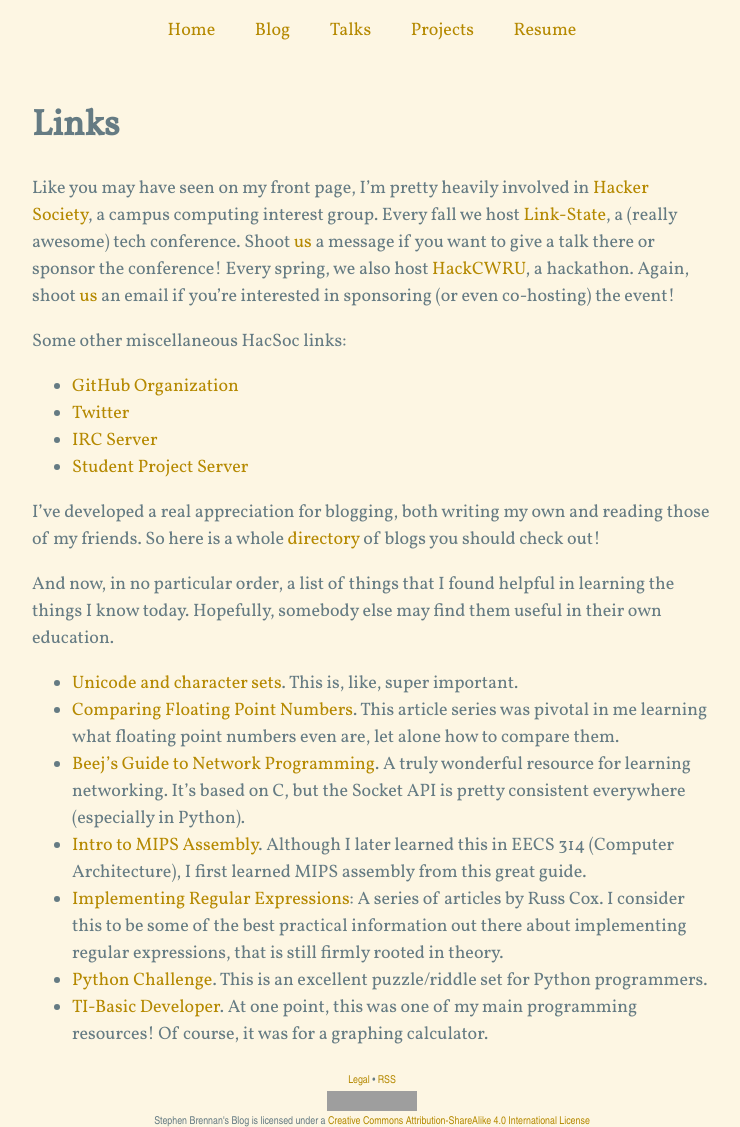
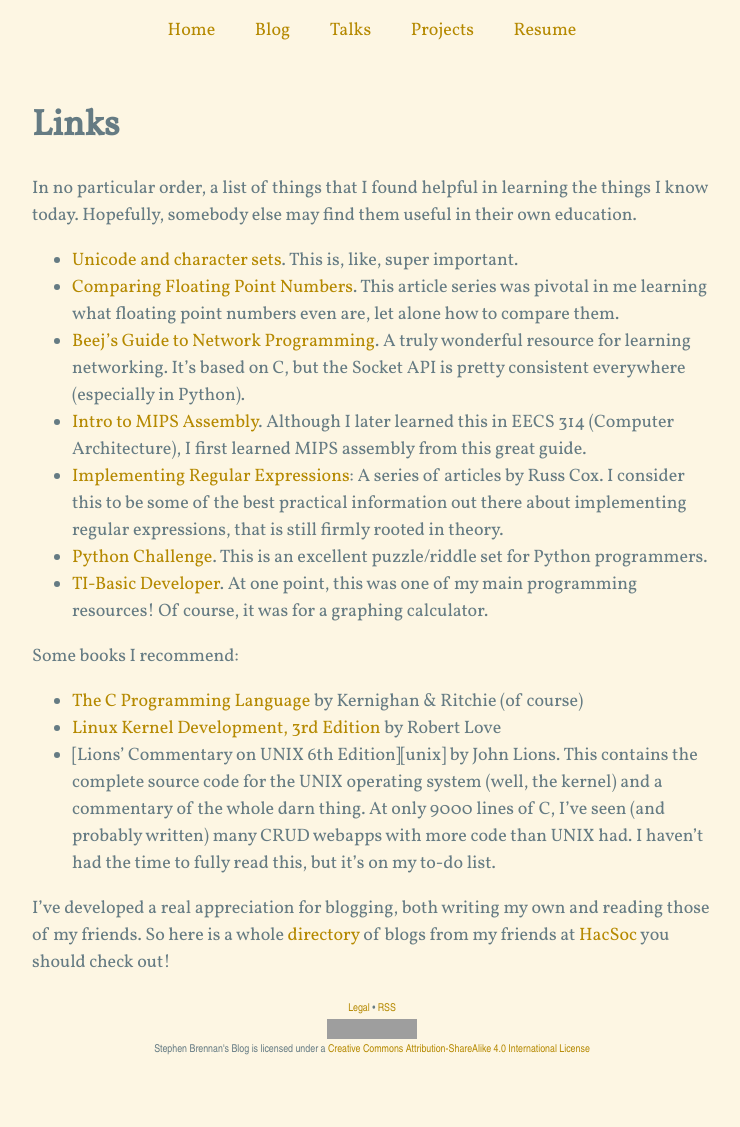
Before and after one commit to brenns10/brennan.io, a Jekyll site: the page built from links.md, in a window 1280 px wide. Shown: the whole page, without its empty margins (268-1008 px from the left). Built offline with Jekyll 4.4.1, drawn with Linux system fonts in a browser that asks for light colours; nearby versions of some CDN libraries; comment, search, counter and statistics services are not loaded; after the commit the page ends 1055 px from its top, so only the background shows below that; grey boxes are pictures that could not be loaded.

Commit message:
Update links

```diff
--- a/links.md
+++ b/links.md
@@ -4,32 +4,9 @@
 ---
 # Links
 
-Like you may have seen on my front page, I'm pretty heavily involved in
-[Hacker Society][hacsoc], a campus computing interest group.  Every fall we host
-[Link-State][], a (really awesome) tech conference.  Shoot [us][officers] a
-message if you want to give a talk there or sponsor the conference!  Every
-spring, we also host [HackCWRU][], a hackathon.  Again, shoot [us][officers] an
-email if you're interested in sponsoring (or even co-hosting) the event!
-
-[hacsoc]: http://hacsoc.org
-[officers]: mailto:hacsoc-officers@case.edu
-[Link-State]: http://acm.case.edu/acm/conference/
-[HackCWRU]: http://hack.cwru.edu
-
-Some other miscellaneous HacSoc links:
-
-- [GitHub Organization](https://github.com/hacsoc)
-- [Twitter](https://twitter.com/cwruacm)
-- [IRC Server](http://irc.case.edu)
-- [Student Project Server](http://people.acm.case.edu)
-
-I've developed a real appreciation for blogging, both writing my own and reading
-those of my friends.  So here is a whole
-[directory](http://hacsoc.org/wiki/directory) of blogs you should check out!
-
-And now, in no particular order, a list of things that I found helpful in
-learning the things I know today.  Hopefully, somebody else may find them useful
-in their own education.
+In no particular order, a list of things that I found helpful in learning the
+things I know today. Hopefully, somebody else may find them useful in their own
+education.
 
 - [Unicode and character sets][joel-unicode]. This is, like, super important.
 - [Comparing Floating Point Numbers][float].  This article series was pivotal in
@@ -55,3 +32,22 @@
 [tibasicdev]: http://tibasicdev.wikidot.com/
 [float]: https://randomascii.wordpress.com/2012/02/25/comparing-floating-point-numbers-2012-edition/
 [regex]: https://swtch.com/~rsc/regexp/
+
+Some books I recommend:
+
+- [The C Programming Language][knr] by Kernighan & Ritchie (of course)
+- [Linux Kernel Development, 3rd Edition][lkd] by Robert Love
+- [Lions' Commentary on UNIX 6th Edition][unix] by John Lions. This contains the
+  complete source code for the UNIX operating system (well, the kernel) and a
+  commentary of the whole darn thing. At only 9000 lines of C, I've seen (and
+  probably written) many CRUD webapps with more code than UNIX had. I haven't
+  had the time to fully read this, but it's on my to-do list.
+
+[knr]: https://www.amazon.com/Programming-Language-Brian-W-Kernighan/dp/0131103628
+[lkd]: https://www.amazon.com/Linux-Kernel-Development-Robert-Love/dp/0672329468
+
+
+I've developed a real appreciation for blogging, both writing my own and reading
+those of my friends. So here is a
+whole [directory](http://hacsoc.org/wiki/directory) of blogs from my friends
+at [HacSoc](http://hacsoc.org) you should check out!
```
